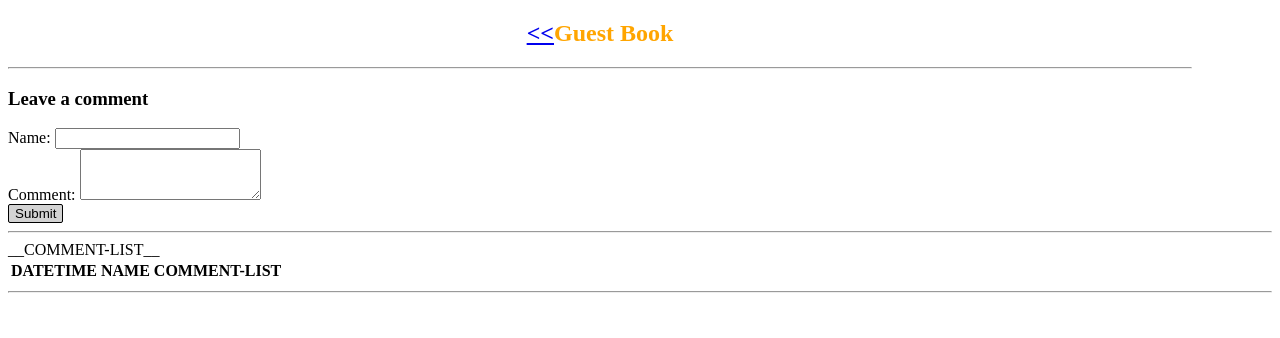
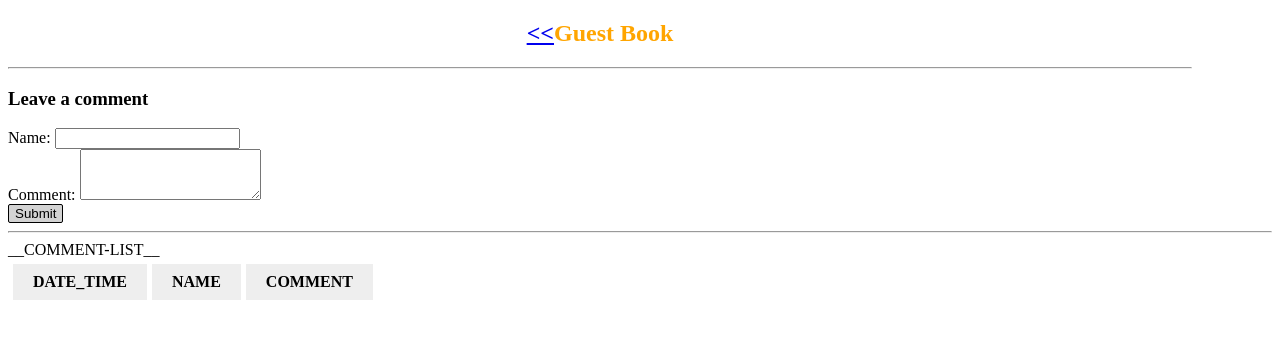
Before and after one commit to step-batch-7/flower-catalog-apurvagurme, a website: page templates/guestBook.html in a window 1280 px wide. Drawn offline with Linux system fonts and the light colour scheme.

Commit message:
Modified table

```diff
--- a/handlers.js
+++ b/handlers.js
@@ -11,13 +11,13 @@ const storeRecord = function(keyAndValue, records) {
   const newRecord = { date, name, comment };
   const oldRecords = JSON.parse(records);
   oldRecords.unshift(newRecord);
-  const content = JSON.stringify(oldRecords);
+  const content = JSON.stringify(oldRecords, null, 2);
   writeFileSync('./commentRecords.json', content);
 };
 
 const createRows = function(container, record) {
   const row = `<tr>
-    <td>${record.date}</td>
+    <td>${new Date(record.date).toLocaleString()}</td>
     <td>${record.name}</td>
     <td>${record.comment}</td>
     </tr>`;
--- a/public/styles/styles.css
+++ b/public/styles/styles.css
@@ -25,3 +25,13 @@
   border: solid thin black;
   border-radius: 2px;
 }
+
+table,
+th,
+td {
+  background-color: #eee;
+  border-collapse: collapse;
+  border: 5px solid white;
+  padding: 5px 20px;
+  line-height: 1.6em;
+}
--- a/templates/guestBook.html
+++ b/templates/guestBook.html
@@ -19,14 +19,12 @@
       <hr />
       <table>
         <tr>
-          <th>DATETIME</th>
+          <th>DATE_TIME</th>
           <th>NAME</th>
-          <th>COMMENT-LIST</th>
+          <th>COMMENT</th>
         </tr>
         __COMMENT-LIST__
       </table>
-
-      <hr />
     </div>
   </body>
 </html>
```
Also changed, not shown: commentRecords.json (+7 -1 lines).
